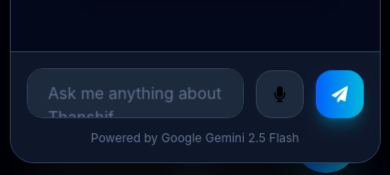
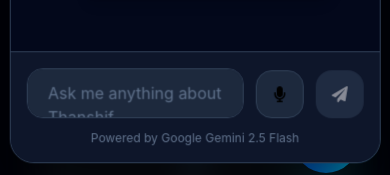
Before and after one commit to thanshifk/thanshif-portfolio, a React (Vite) app: page / in a window 390 px wide. Both pictures are taken after a click on the button 326 px from the left and 780 px from the top of the page. Shown: the part 639-814 px from the top of the page. Built offline with nearby package versions, Linux system fonts and the light colour scheme; no server answers.

Commit message:
Fix mobile send button

```diff
--- a/src/components/AIAssistant/ChatInput.tsx
+++ b/src/components/AIAssistant/ChatInput.tsx
@@ -27,18 +27,33 @@
     )}px`;
   };
 
+  const handleSend = () => {
+    if (!value.trim()) return;
+
+    onSend();
+
+    if (textareaRef.current) {
+      textareaRef.current.style.height = "44px";
+      textareaRef.current.blur();
+    }
+  };
+
   return (
-    <div className="border-t border-slate-700 bg-slate-900/95 backdrop-blur-xl p-4">
+    <div className="border-t border-slate-700 bg-slate-900/95 backdrop-blur-xl p-4 pb-[calc(env(safe-area-inset-bottom)+16px)]">
 
       <div className="flex items-end gap-3">
 
-        {/* Text Area */}
+        {/* Text Input */}
 
         <textarea
           ref={textareaRef}
           rows={1}
           value={value}
           placeholder="Ask me anything about Thanshif..."
+          enterKeyHint="send"
+          autoComplete="off"
+          autoCorrect="off"
+          spellCheck={false}
           onChange={(e) => {
             onChange(e.target.value);
             resize();
@@ -46,7 +61,7 @@
           onKeyDown={(e) => {
             if (e.key === "Enter" && !e.shiftKey) {
               e.preventDefault();
-              onSend();
+              handleSend();
             }
           }}
           className="
@@ -58,19 +73,21 @@
             bg-slate-800
             px-5
             py-3
+            text-base
             text-white
             placeholder:text-slate-500
             outline-none
+            focus:border-cyan-500
             transition
-            focus:border-cyan-500
             max-h-36
             overflow-y-auto
           "
         />
 
-        {/* Voice Button (Future Feature) */}
+        {/* Voice Button */}
 
         <motion.button
+          type="button"
           whileHover={{ scale: 1.08 }}
           whileTap={{ scale: 0.95 }}
           className="
@@ -82,7 +99,6 @@
             border-slate-700
             hover:border-cyan-500
             hover:bg-slate-700
-            transition
             flex
             items-center
             justify-center
@@ -95,28 +111,31 @@
         {/* Send Button */}
 
         <motion.button
-          whileHover={{
-            scale: 1.08,
-            rotate: 5,
+          type="button"
+          whileHover={{ scale: 1.08 }}
+          whileTap={{ scale: 0.95 }}
+          onClick={handleSend}
+          onPointerUp={(e) => {
+            e.preventDefault();
+            handleSend();
           }}
-          whileTap={{
-            scale: 0.95,
-          }}
-          onClick={onSend}
-          className="
+          disabled={!value.trim()}
+          className={`
             w-12
             h-12
             rounded-2xl
-            bg-gradient-to-r
-            from-blue-600
-            to-cyan-500
             text-white
-            shadow-lg
-            shadow-cyan-500/30
             flex
             items-center
             justify-center
-          "
+            transition-all
+            duration-200
+            ${
+              value.trim()
+                ? "bg-gradient-to-r from-blue-600 to-cyan-500 shadow-lg shadow-cyan-500/30 active:scale-95"
+                : "bg-slate-700 opacity-50 cursor-not-allowed"
+            }
+          `}
         >
           <FaPaperPlane />
         </motion.button>
```
